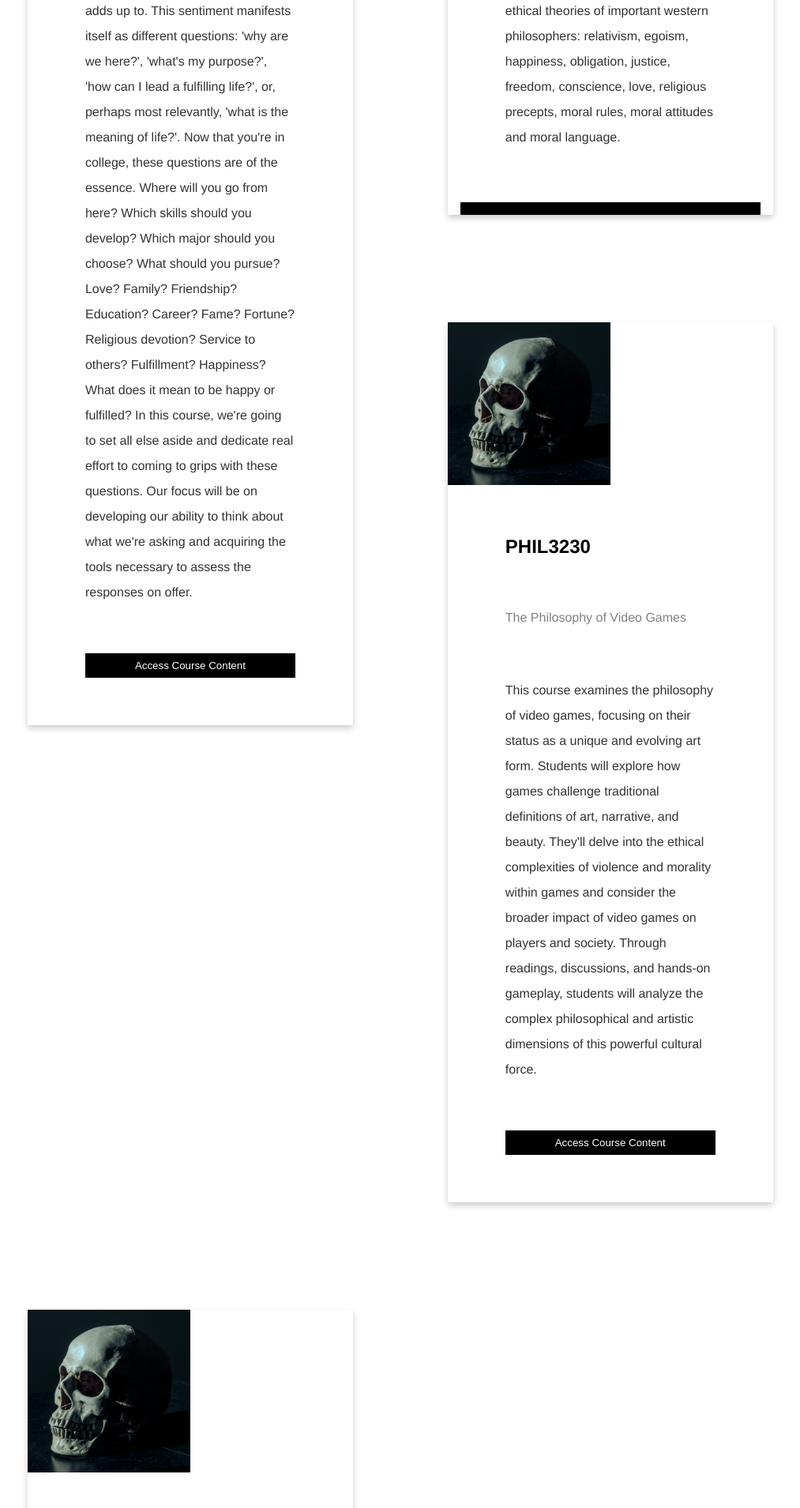
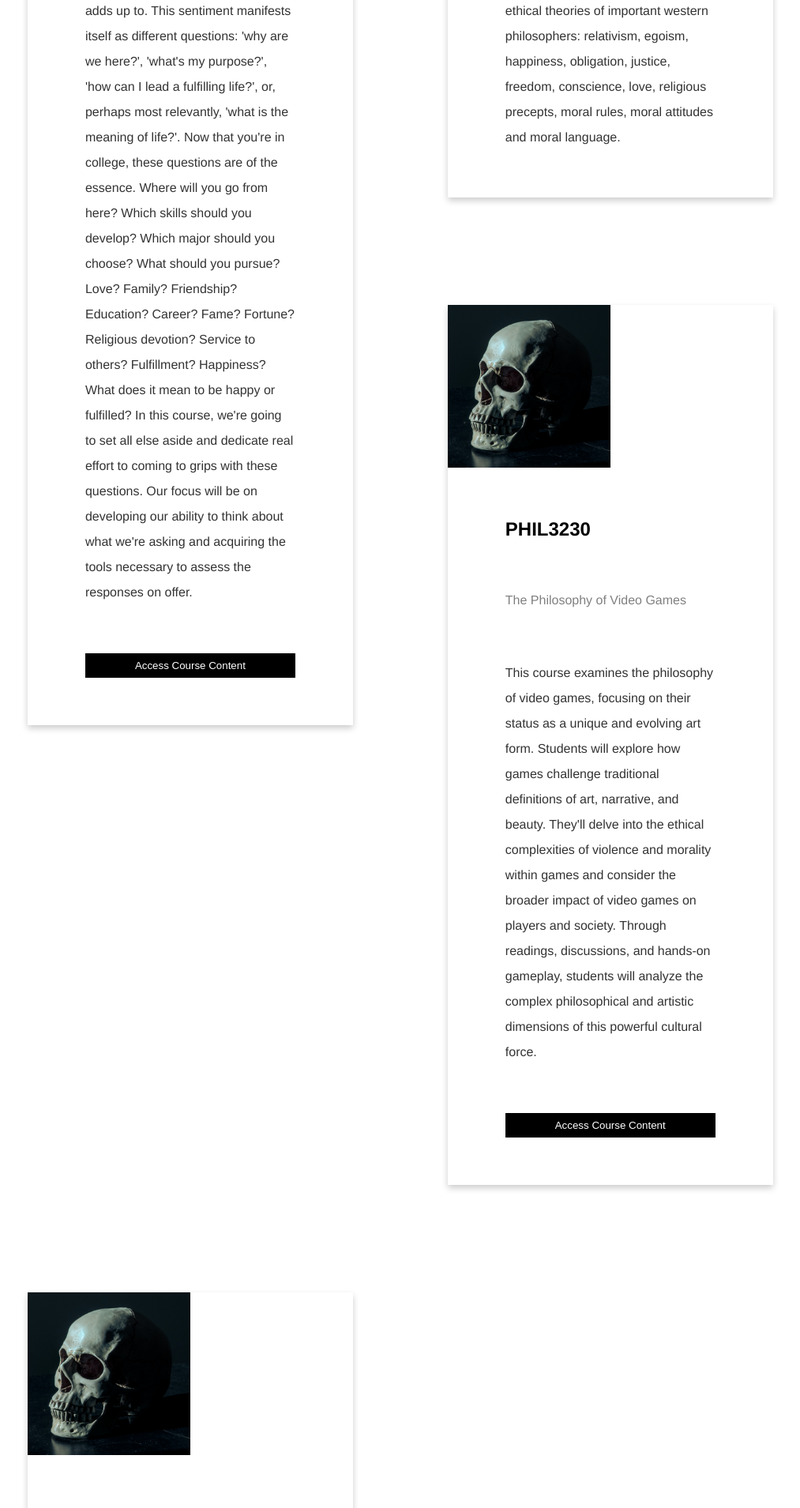
Before and after one commit to kevinjpatton/kevinjpatton.github.io, a Jekyll site: the page built from test.html, in a window 1280 px wide. Shown: the part 622-2531 px from the top of the page at 79% size, without its empty margins (41-1054 px from the left). Built offline with Jekyll 4.4.1, drawn with Linux system fonts in a browser that asks for light colours; Markdown is read by kramdown in place of the engine named in the settings.

Commit message:
Update test.html

```diff
--- a/test.html
+++ b/test.html
@@ -23,7 +23,7 @@
         <h2>PHIL2030</h2>
         <p>Introduction to Ethics</p>
         <p>A critical study of basic moral concepts and problems contained in ethical theories of important western philosophers: relativism, egoism, happiness, obligation, justice, freedom, conscience, love, religious precepts, moral rules, moral attitudes and moral language.</p>
-        <button class="button"><a href="/teaching/phil_2030/index.html"Access Course Content target="_blank"></a></button>
+       <h2><a href="/teaching/phil_2030/index.html"Access Course Content target="_blank"></a></h2>
       </div>
     </div>
   </div>
```
